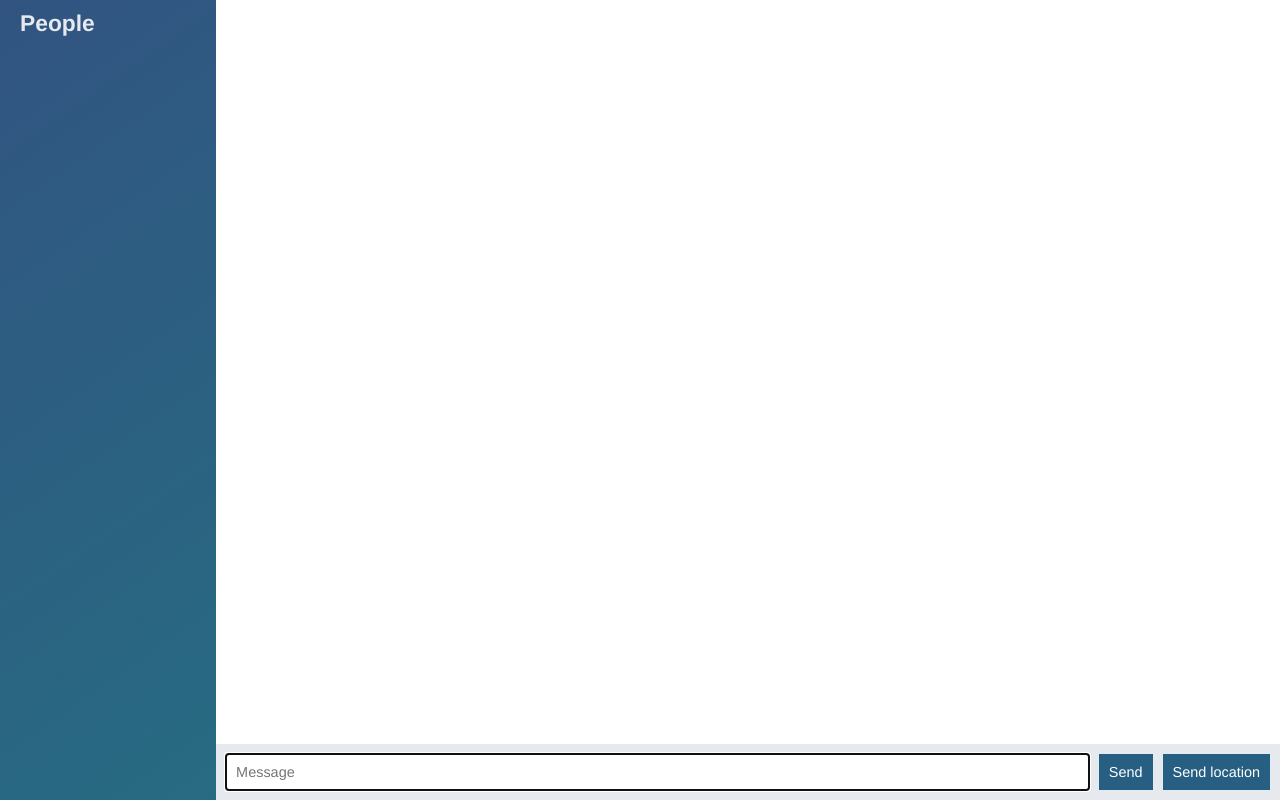
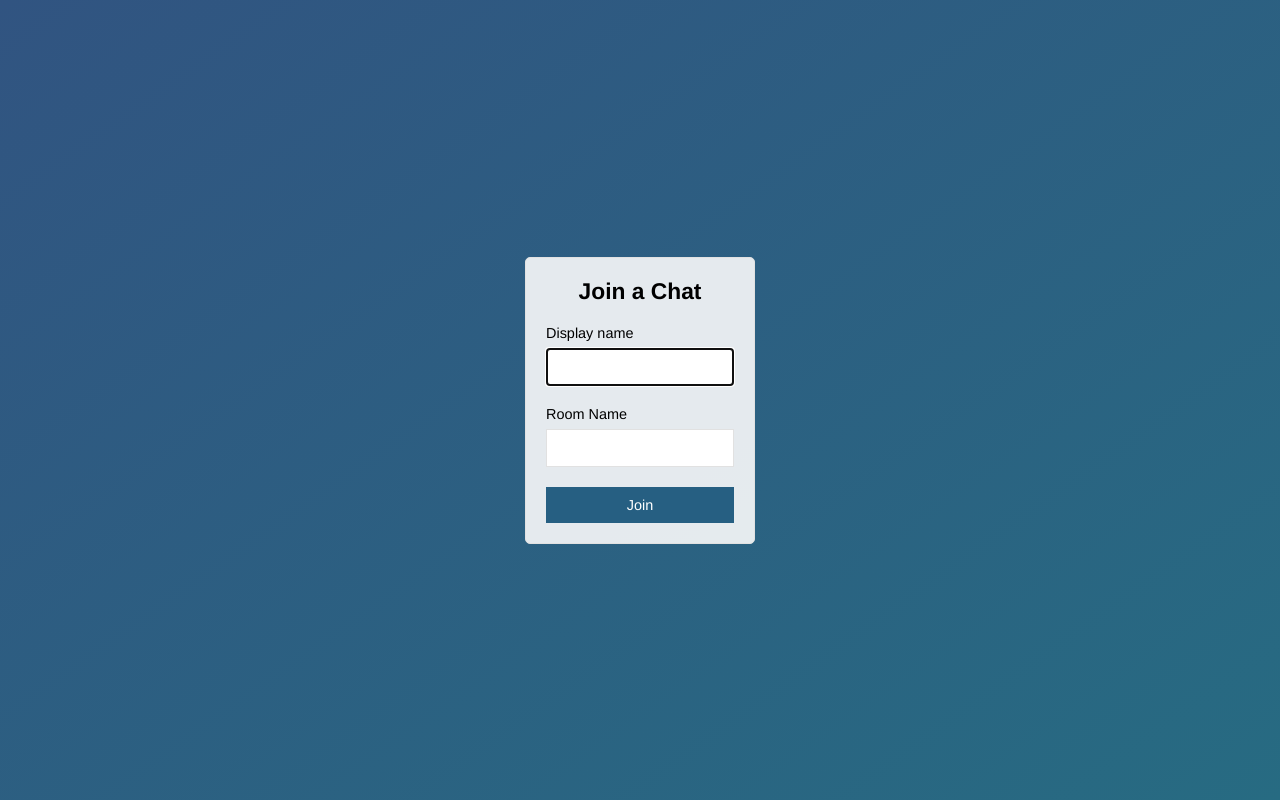
Before and after one commit to ifrokz/node-chat-app, a website: page public/index.html in a window 1280 px wide. Drawn offline with nearby package versions, Linux system fonts and the light colour scheme; no server answers.

Commit message:
Add join page that submits to chat.html

```diff
--- a/public/index.js
+++ b/public/chat.js
@@ -13,7 +13,7 @@ function scrollToBottom() {
 
   if(clientHeight + scrollTop + newMessageHeight + lastMessageHeight >= scrollHeight){
     messages.scrollTop(scrollHeight);
-  }
+  };
 };
 
 socket.on('connect', function () {
@@ -66,7 +66,7 @@ var locationButton = jQuery('#send-location');
 locationButton.on('click', function () {
   if (!navigator.geolocation) {
     return alert('Geolocation not supported by your browser.');
-  }
+  };
 
   locationButton.attr('disabled', 'disabled').text('Sending location...');
 
--- a/public/index.html
+++ b/public/index.html
@@ -1,61 +1,30 @@
 <!DOCTYPE html>
 
-<body>
+<html>
     <head>
-        <meta charset="UTF-8"/>
+        <meta charset="utf-8">
+        <title>Join | ChatApp</title>
         <link rel="stylesheet" href="/css/styles.css">
+        <meta name='veiwport' content="width:devide-width, initial-scale=1, user-scalable=no">
     </head>
-    <body class='chat'>
-        <div class='chat__sidebar'>
-            <h3>People</h3>
-            <div id='users'></div>
+    <body class="centered-form">
+        <div class="centered-form__form">
+            <form action="/chat.html">
+                <div class="form-field">
+                    <h3>Join a Chat</h3>
+                </div>
+                <div class="form-field">
+                    <label>Display name</label>
+                    <input type='text' name='name' autofocus/>
+                </div>
+                <div class="form-field">
+                    <label>Room Name</label>
+                    <input type='text' name='room'/>
+                </div>
+                <div class="form-field">
+                    <button type='submit'>Join</button>
+                </div>
+            </form>
         </div>
-
-        <div class='chat__main'>
-            <ol id="messages" class='chat__messages'></ol>
-
-            <div class='chat__footer'>
-                <form id="message-form" action="">
-                        <input name='message' type='text' placeholder="Message" autofocus autocomplete="off"/>
-                        <button type='submit'>Send</button>
-                    </form>
-                <button id='send-location'>Send location</button>
-            </div>
-        </div>
-
-
-        <script id='message-template' type='text/template'>
-            <li>
-                <div class='message__title'>
-                    <h4>{{from}}</h4>
-                    <span>{{createdAt}}</span>
-                </div>
-                <div>
-                    <p>{{text}}</p>
-                </div>
-            </li>
-        </script>
-
-        <script id='location-message-template' type='text/template'>
-            <li>
-                <div class='message__title'>
-                    <h4>{{from}}</h4>
-                    <span>{{createdAt}}</span>
-                </div>
-                <div>
-                    <p>
-                        <a href='{{url}}' target='_blank'>My location</a>
-                    </p>
-                </div>
-            </li>
-        </script>
-
-        <script src='/js/libs/jquery-3.3.1.min.js'></script>
-        <script src="/socket.io/socket.io.js"></script>
-        <script src="js/libs/mustache.js"></script>
-        <script src="/js/libs/moment.js"></script>
-        <script src="/index.js">
-
-        </script>
     </body>
-</body>
+</html>
```
Also changed, not shown: public/chat.html (added, +63 -0 lines).
